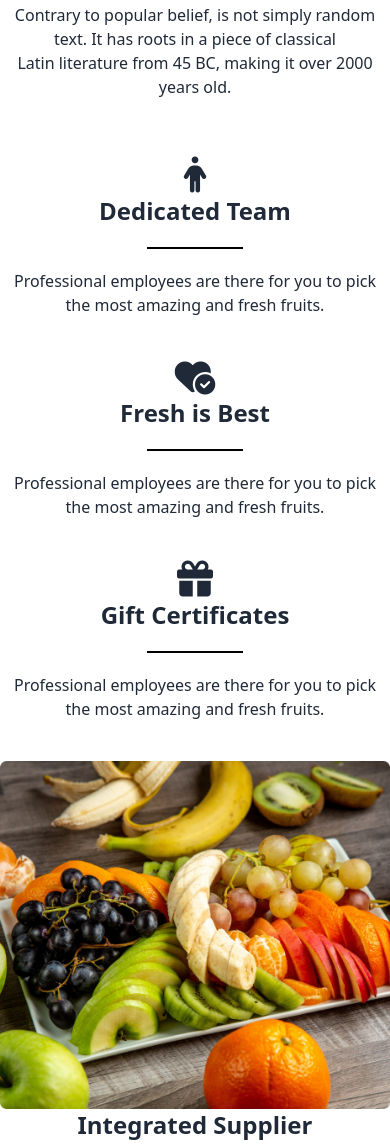
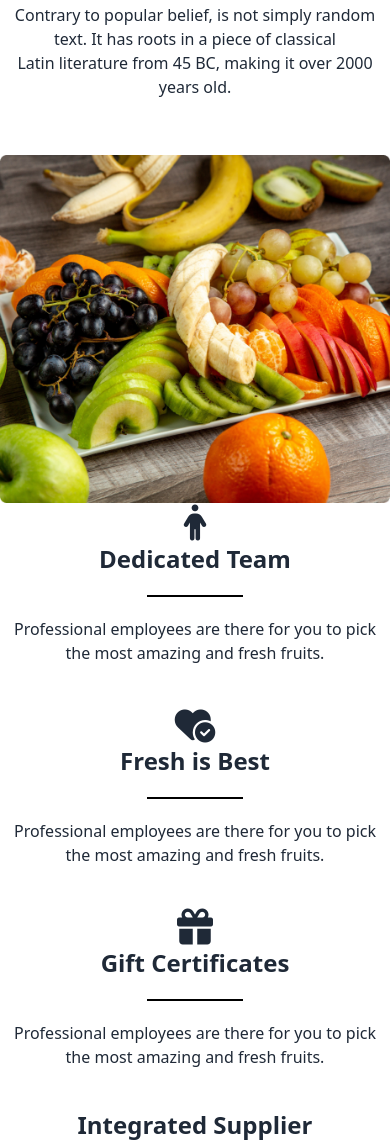
Before and after one commit to mehedi37m/Assignment-3, a plain HTML site: page index.html in a window 390 px wide. Shown: the part 4146-5290 px from the top of the page. Drawn offline with nearby package versions, Linux system fonts and the light colour scheme.

Commit message:
order fixed

```diff
--- a/index.html
+++ b/index.html
@@ -1045,7 +1045,7 @@
 
         <div class="grid grid-cols-1 justify-items-center lg:grid-cols-3 mb-10">
           <!-- first part -->
-          <div class="grid content-center lg:text-start text-center">
+          <div class="grid content-center lg:text-start text-center lg:order-1 order-2">
             <div class="lg:flex gap-5">
               <div>
                 <i class="text-4xl fa-solid fa-person"></i>
@@ -1096,11 +1096,11 @@
             </div>
           </div>
 
-          <div class="">
+          <div class="lg:order-2 order-1">
             <img src="./images/whychoose1.png" alt="" />
           </div>
 
-          <div class="grid lg:text-start text-center">
+          <div class="grid lg:text-start text-center lg:order-3 order-3">
             <!-- first part -->
 
             <div class="lg:flex gap-5">
```
